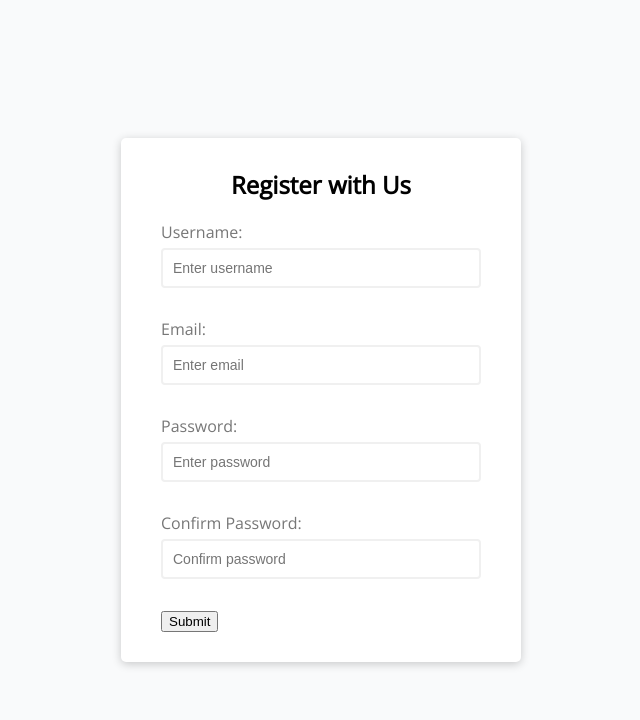
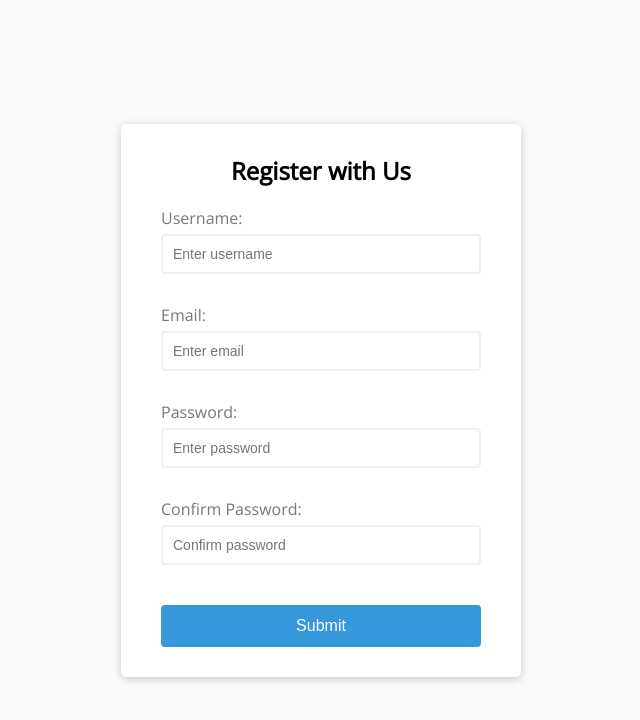
Before and after one commit to cmwilson21/simple-form-validator-vanilla-js, a plain HTML site: page index.html in a window 1280 px wide. Shown: the whole page, without its empty margins (319-959 px from the left). Drawn offline with nearby package versions, Linux system fonts and the light colour scheme.

Commit message:
completed css

```diff
--- a/style.css
+++ b/style.css
@@ -78,6 +78,19 @@ h2 {
   visibility: visible;
 }
 
+.form button {
+  cursor: pointer;
+  background-color: #3498db;
+  border: 2px solid #3498db;
+  border-radius: 4px;
+  color: white;
+  display: block;
+  font-size: 16px;
+  padding: 10px;
+  margin-top: 20px;
+  width: 100%
+}
+
 .form {
   padding: 30px 40px;
 }
```
